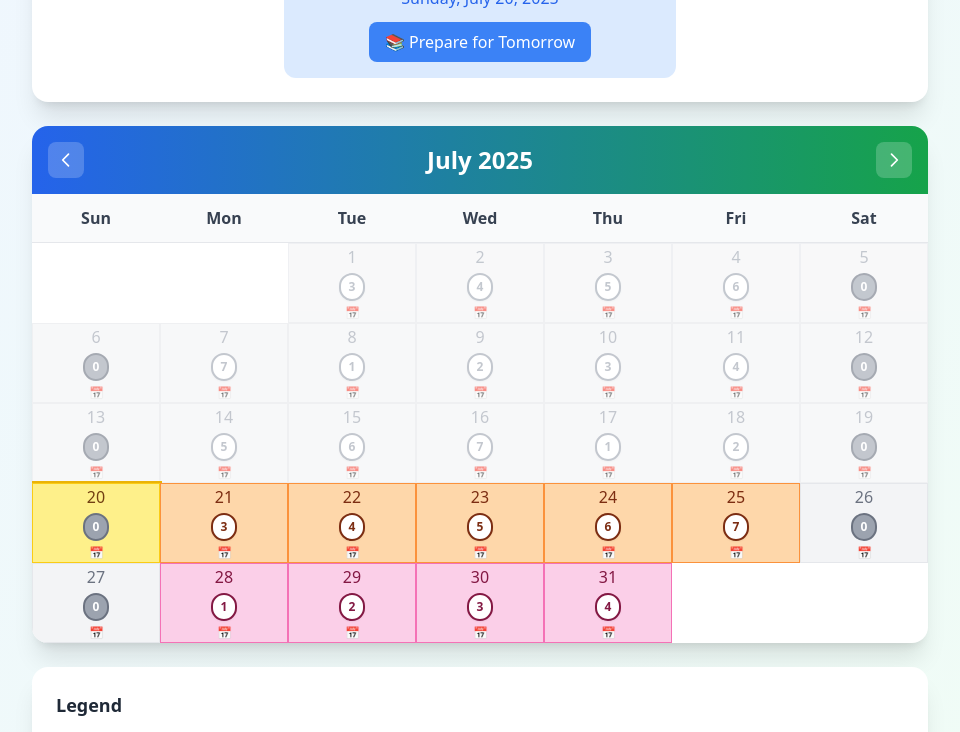
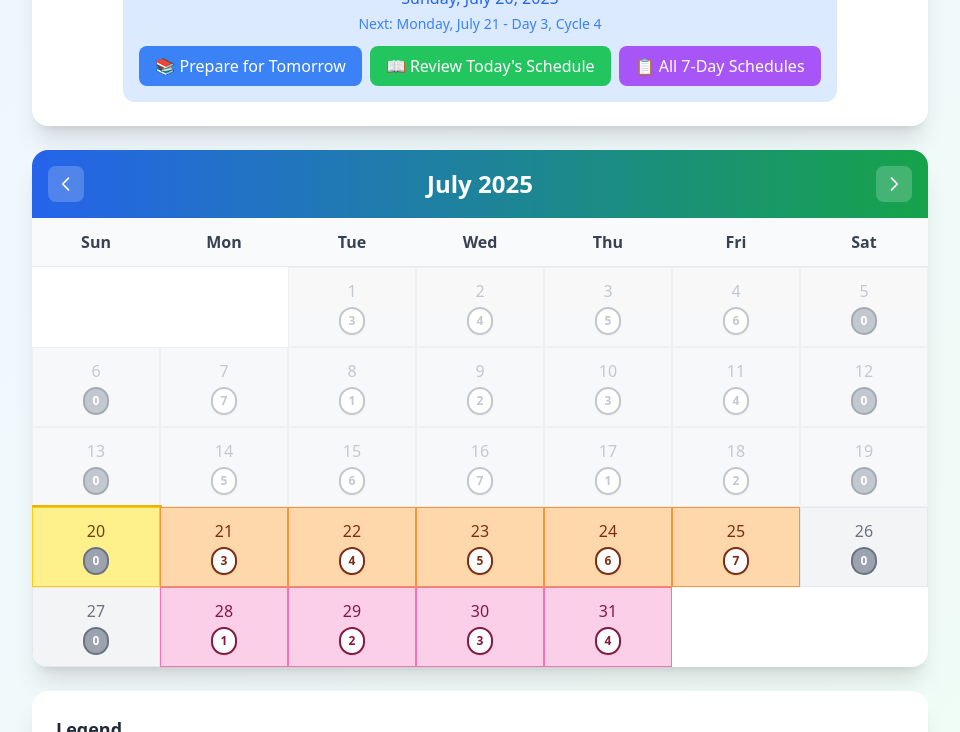
Before and after one commit to galvinradleyngo/-school-cycle-calendar, a plain HTML site: page test.html in a window 1280 px wide. Shown: the part 198-930 px from the top of the page, without its empty margins (160-1120 px from the left). Drawn offline with nearby package versions, Linux system fonts and the light colour scheme; no server answers.

Commit message:
Update test.html

```diff
--- a/test.html
+++ b/test.html
@@ -208,15 +208,34 @@
             document.getElementById('scheduleModal').classList.remove('hidden');
         }
 
-        // Open schedule for specific date
-        function openDateScheduleModal(date) {
-            const cycleDay = getEffectiveCycleDay(date);
+        // Open all schedules modal
+        function openAllSchedulesModal() {
+            const content = document.getElementById('scheduleContent');
+            content.innerHTML = '';
+
+            const header = document.createElement('h3');
+            header.className = 'text-2xl font-bold text-gray-800 mb-6 text-center';
+            header.textContent = 'Complete 7-Day Cycle Schedules';
+            content.appendChild(header);
+
+            // Create schedules for all 7 cycle days
+            for (let cycleDay = 1; cycleDay <= 7; cycleDay++) {
+                content.appendChild(createScheduleTable(new Date(), cycleDay, `Day ${cycleDay}`));
+            }
+
+            document.getElementById('scheduleModal').classList.remove('hidden');
+        }
+
+        // Open today's schedule modal
+        function openTodayScheduleModal() {
+            const today = new Date(currentDate);
+            const todayCycleDay = getEffectiveCycleDay(today);
 
             const content = document.getElementById('scheduleContent');
             content.innerHTML = '';
 
             // Check if it's a weekend
-            if (isWeekend(date)) {
+            if (isWeekend(today)) {
                 const weekendMessage = document.createElement('div');
                 weekendMessage.className = 'text-center text-gray-600 text-lg flex flex-col items-center space-y-4';
                 weekendMessage.innerHTML = `
@@ -225,13 +244,13 @@
                     <div class="text-xl text-blue-600">Enjoy the weekend!</div>
                 `;
                 content.appendChild(weekendMessage);
-            } else if (cycleDay > 0) {
-                const dateStr = date.toLocaleDateString('en-US', {
+            } else if (todayCycleDay > 0) {
+                const dateStr = today.toLocaleDateString('en-US', {
                     weekday: 'long',
                     month: 'long',
                     day: 'numeric'
                 });
-                content.appendChild(createScheduleTable(date, cycleDay, dateStr));
+                content.appendChild(createScheduleTable(today, todayCycleDay, `Today - ${dateStr}`));
             } else {
                 const noSchool = document.createElement('div');
                 noSchool.className = 'text-center text-gray-600 text-lg';
@@ -374,9 +393,20 @@
                             <div id="todayDate" class="text-blue-600 font-medium mt-1">
                                 Wednesday, June 11, 2025
                             </div>
-                            <button id="scheduleButton" onclick="openScheduleModal()" class="mt-3 px-4 py-2 bg-blue-500 text-white rounded-lg font-medium hover:bg-blue-600 transition-colors">
-                                📚 Prepare for Tomorrow
-                            </button>
+                            <div id="nextDayInfo" class="text-blue-500 font-medium text-sm mt-1">
+                                Next: Thursday, June 12 - Day 1, Cycle 1
+                            </div>
+                            <div class="flex space-x-2 mt-3">
+                                <button id="scheduleButton" onclick="openScheduleModal()" class="px-4 py-2 bg-blue-500 text-white rounded-lg font-medium hover:bg-blue-600 transition-colors">
+                                    📚 Prepare for Tomorrow
+                                </button>
+                                <button onclick="openTodayScheduleModal()" class="px-4 py-2 bg-green-500 text-white rounded-lg font-medium hover:bg-green-600 transition-colors">
+                                    📖 Review Today's Schedule
+                                </button>
+                                <button onclick="openAllSchedulesModal()" class="px-4 py-2 bg-purple-500 text-white rounded-lg font-medium hover:bg-purple-600 transition-colors">
+                                    📋 All 7-Day Schedules
+                                </button>
+                            </div>
                         </div>
                     </div>
                 </div>
@@ -713,13 +743,14 @@
         function getEffectiveCycleDay(date) {
             const dateString = formatDateString(date);
 
-            // Weekends are always Day 0
+            // Check custom cycle days first (this allows overriding any date, including weekends)
+            if (customCycleDays.hasOwnProperty(dateString)) {
+                return customCycleDays[dateString];
+            }
+
+            // Weekends are Day 0 by default (but can be overridden by custom settings)
             if (isWeekend(date)) {
                 return 0;
-            }
-
-            if (customCycleDays.hasOwnProperty(dateString)) {
-                return customCycleDays[dateString];
             }
 
             const june18 = new Date(2025, 5, 18);
@@ -938,6 +969,24 @@
                 day: 'numeric'
             };
             document.getElementById('todayDate').textContent = currentDate.toLocaleDateString('en-US', options);
+
+            // Get next school day info
+            const nextSchoolDay = getNextSchoolDay(currentDate);
+            const nextDay = getEffectiveCycleDay(nextSchoolDay);
+            const nextCycle = getCycleNumber(nextSchoolDay);
+
+            const nextDayOptions = {
+                weekday: 'long',
+                month: 'long',
+                day: 'numeric'
+            };
+            const nextDayText = nextSchoolDay.toLocaleDateString('en-US', nextDayOptions);
+
+            // Add next day info
+            const nextDayElement = document.getElementById('nextDayInfo');
+            if (nextDayElement) {
+                nextDayElement.textContent = `Next: ${nextDayText} - Day ${nextDay}, Cycle ${nextCycle}`;
+            }
         }
 
         // Navigation functions
@@ -1053,25 +1102,6 @@
                 }, { passive: false });
 
                 buttonContainer.appendChild(cycleButton);
-
-                // Schedule button
-                const scheduleButton = document.createElement('div');
-                scheduleButton.className = 'text-xs cursor-pointer hover:scale-110 transition-transform';
-                scheduleButton.textContent = '📅';
-                scheduleButton.title = 'View Schedule';
-                scheduleButton.onclick = (e) => {
-                    e.preventDefault();
-                    e.stopPropagation();
-                    openDateScheduleModal(date);
-                };
-
-                scheduleButton.addEventListener('touchend', (e) => {
-                    e.preventDefault();
-                    e.stopPropagation();
-                    openDateScheduleModal(date);
-                }, { passive: false });
-
-                buttonContainer.appendChild(scheduleButton);
                 dayCell.appendChild(buttonContainer);
 
                 // Holiday and school break indicators
```
